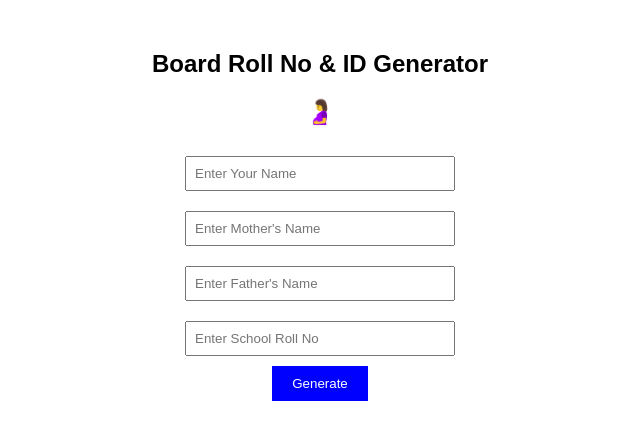
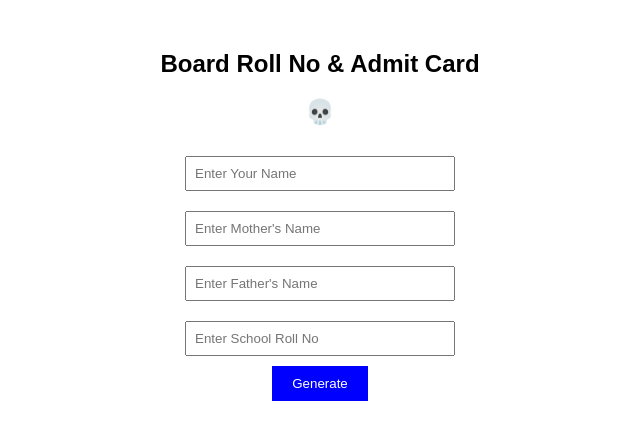
Before and after one commit to HelperXofficial/Boardexamice, a plain HTML site: page index.html in a window 1280 px wide. Shown: the whole page, without its empty margins (320-960 px from the left). Drawn offline with Linux system fonts and the light colour scheme.

Commit message:
Update index.html

```diff
--- a/index.html
+++ b/index.html
@@ -14,8 +14,8 @@
 </head>
 <body>
 
-    <h2>Board Roll No & ID Generator </h2>
-    <h2>🤰</h2>
+    <h2>Board Roll No & Admit Card </h2>
+    <h2>💀</h2>
 
     <input type="text" id="name" placeholder="Enter Your Name"><br>
     <input type="text" id="motherName" placeholder="Enter Mother's Name"><br>
```
